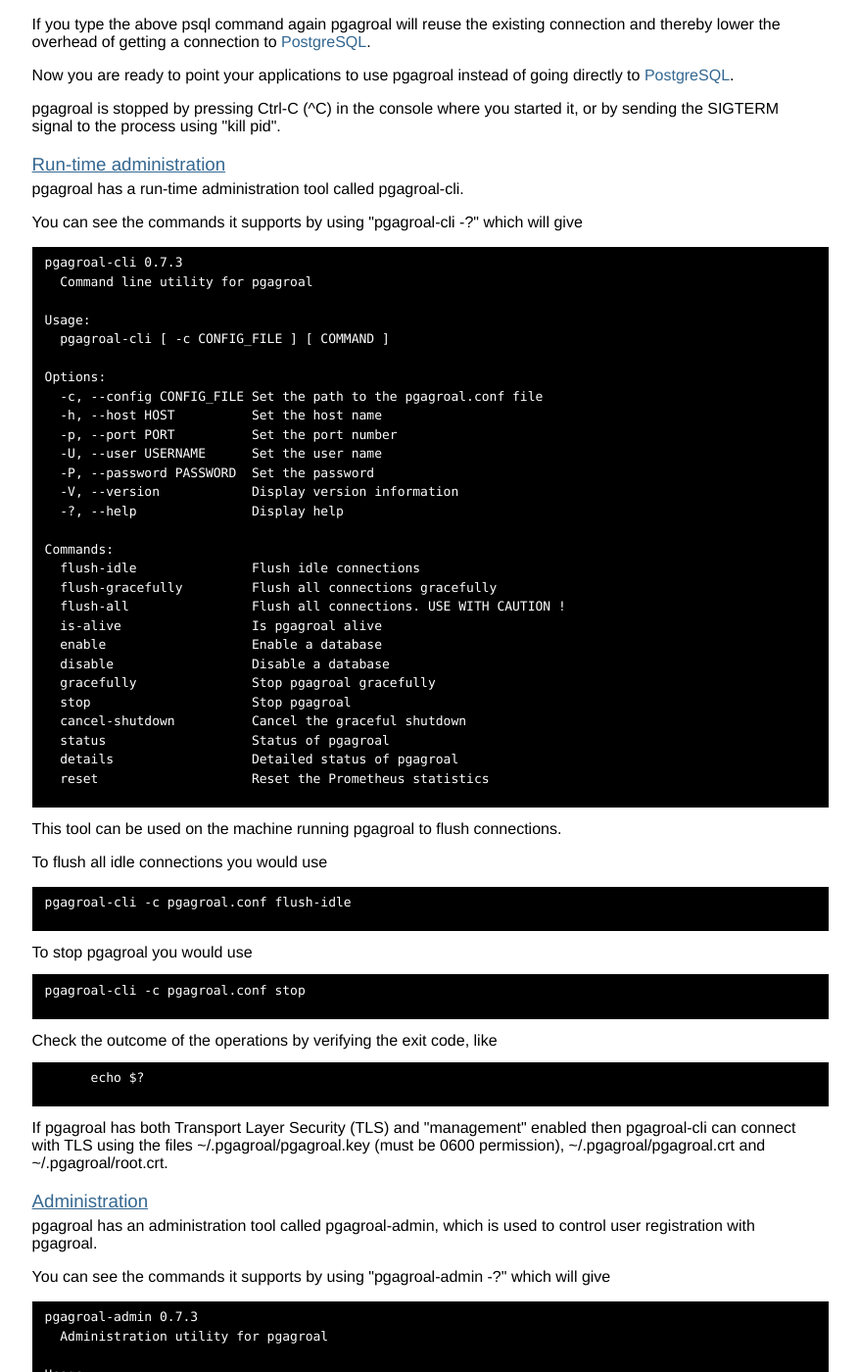
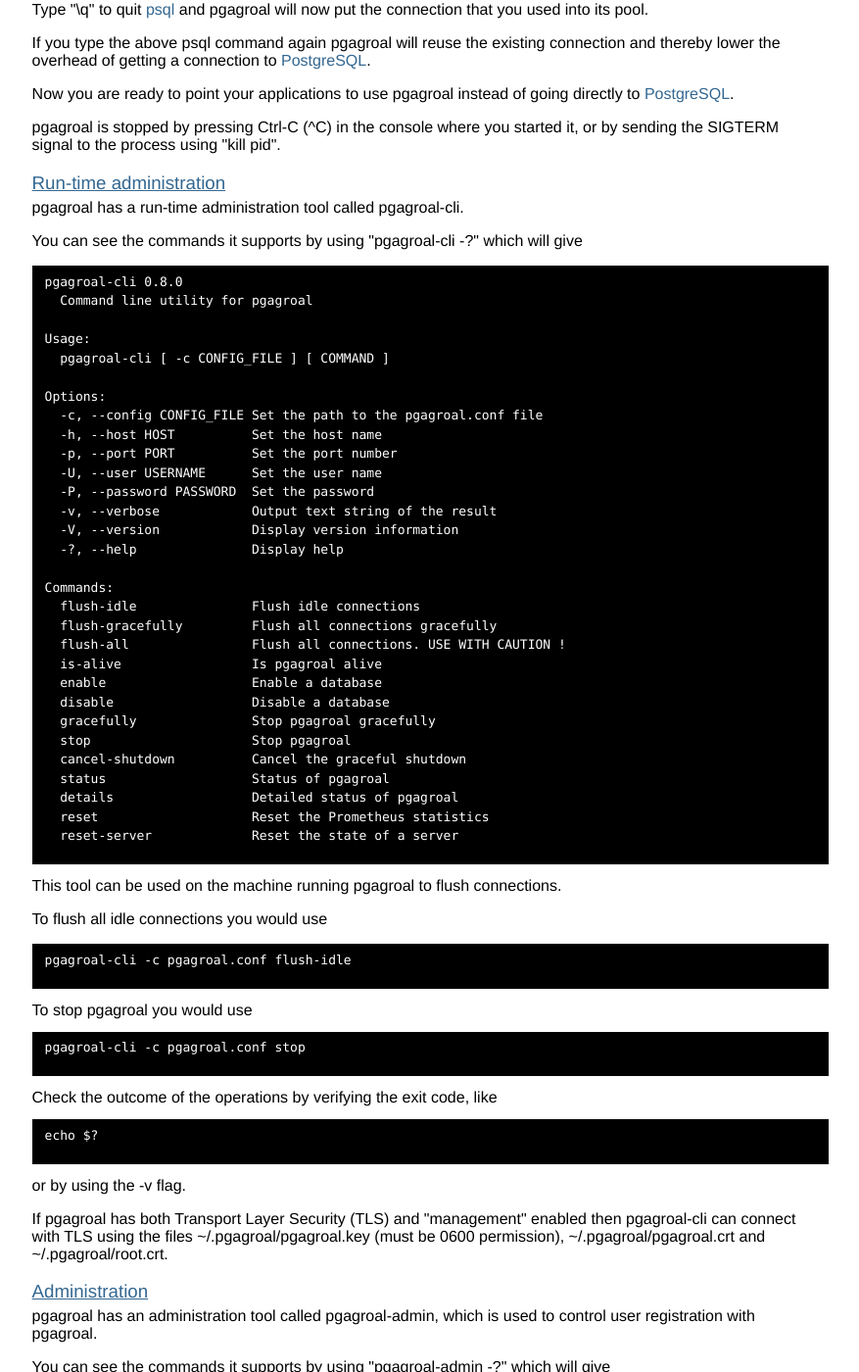
Before and after one commit to agroal/pgagroal, a Jekyll site: the page built from gettingstarted.html, in a window 1280 px wide and 1400 px high, scrolled down 1695 px. Shown: the whole window at 98% size, without its empty margins (219-1096 px from the left). Built offline with Jekyll 4.4.1, drawn with Linux system fonts in a browser that asks for light colours; some web fonts are replaced; some of the changed text lies outside the part shown.

Commit message:
pgagroal 0.8.0

```diff
--- a/_data/releases.yml
+++ b/_data/releases.yml
@@ -34,3 +34,6 @@
 - name: pgagroal 0.7.3
   date: 2020-07-28
   announce: release/announcement/2020/07/28/pgagroal-0.7.3.html
+- name: pgagroal 0.8.0
+  date: 2020-08-04
+  announce: release/announcement/2020/08/04/pgagroal-0.8.0.html
--- a/gettingstarted.html
+++ b/gettingstarted.html
@@ -16,21 +16,22 @@
     using "pgagroal -?". You should see
 
     <pre>
-pgagroal 0.7.3
+pgagroal 0.8.0
   High-performance connection pool for PostgreSQL
 
 Usage:
   pgagroal [ -c CONFIG_FILE ] [ -a HBA_CONFIG_FILE ] [ -d ]
 
 Options:
-  -c, --config CONFIG_FILE      Set the path to the pgagroal.conf file
-  -a, --hba HBA_CONFIG_FILE     Set the path to the pgagroal_hba.conf file
-  -l, --limit LIMIT_CONFIG_FILE Set the path to the pgagroal_databases.conf file
-  -u, --users USERS_FILE        Set the path to the pgagroal_users.conf file
-  -A, --admins ADMINS_FILE      Set the path to the pgagroal_admins.conf file
-  -d, --daemon                  Run as a daemon
-  -V, --version                 Display version information
-  -?, --help                    Display help
+  -c, --config CONFIG_FILE       Set the path to the pgagroal.conf file
+  -a, --hba HBA_FILE             Set the path to the pgagroal_hba.conf file
+  -l, --limit LIMIT_FILE         Set the path to the pgagroal_databases.conf file
+  -u, --users USERS_FILE         Set the path to the pgagroal_users.conf file
+  -A, --admins ADMINS_FILE       Set the path to the pgagroal_admins.conf file
+  -S, --superuser SUPERUSER_FILE Set the path to the pgagroal_superuser.conf file
+  -d, --daemon                   Run as a daemon
+  -V, --version                  Display version information
+  -?, --help                     Display help
     </pre>
 
     If you don't have pgagroal in your path see our <a href="https://github.com/agroal/pgagroal/README.md">README</a>
@@ -134,7 +135,7 @@
     You can see the commands it supports by using "pgagroal-cli -?" which will give
 
     <pre>
-pgagroal-cli 0.7.3
+pgagroal-cli 0.8.0
   Command line utility for pgagroal
 
 Usage:
@@ -146,6 +147,7 @@
   -p, --port PORT          Set the port number
   -U, --user USERNAME      Set the user name
   -P, --password PASSWORD  Set the password
+  -v, --verbose            Output text string of the result
   -V, --version            Display version information
   -?, --help               Display help
 
@@ -162,6 +164,7 @@
   status                   Status of pgagroal
   details                  Detailed status of pgagroal
   reset                    Reset the Prometheus statistics
+  reset-server             Reset the state of a server
     </pre>
 
     This tool can be used on the machine running pgagroal to flush connections.
@@ -181,9 +184,12 @@
     Check the outcome of the operations by verifying the exit code, like
 
     <pre>
-      echo $?
+echo $?
     </pre>
 
+    or by using the -v flag.
+
+    <p/>
     If pgagroal has both Transport Layer Security (TLS) and "management" enabled then pgagroal-cli can
     connect with TLS using the files ~/.pgagroal/pgagroal.key (must be 0600 permission),
     ~/.pgagroal/pgagroal.crt and ~/.pgagroal/root.crt.
@@ -196,7 +202,7 @@
     You can see the commands it supports by using "pgagroal-admin -?" which will give
 
     <pre>
-pgagroal-admin 0.7.3
+pgagroal-admin 0.8.0
   Administration utility for pgagroal
 
 Usage:
```
Also changed, not shown: _posts/2020-08-04-pgagroal-0.8.0.md (added, +31 -0 lines).
